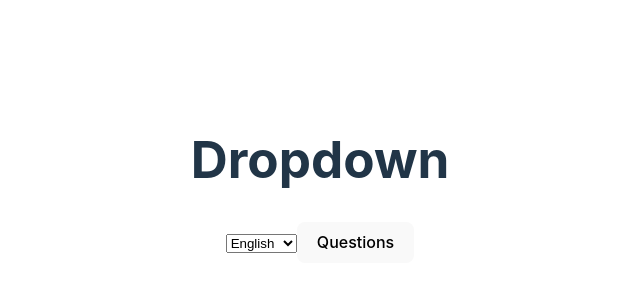
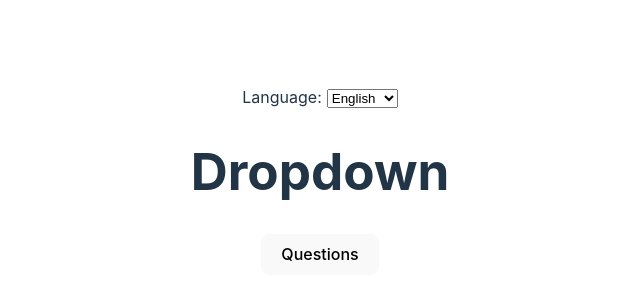
Before and after one commit to twinfred/A11y, a React (Vite) app: page / in a window 1280 px wide. Shown: the part 220-520 px from the top of the page, without its empty margins (320-960 px from the left). Built offline with nearby package versions, Linux system fonts and the light colour scheme.

Commit message:
add label for langauge selector

```diff
--- a/src/App.tsx
+++ b/src/App.tsx
@@ -6,8 +6,9 @@ import englishMessages from "./locales/en.json";
 import spanishMessages from "./locales/es.json";
 import { Header } from "./Header";
 import { Helmet } from "react-helmet";
+import { LanguageSelector } from "./LanguageSelector";
 
-enum Locale {
+export enum Locale {
   EN = "en",
   ES = "es",
 }
@@ -33,12 +34,9 @@ function App() {
       <Helmet>
         <html lang={locale} />
       </Helmet>
+      <LanguageSelector setLocale={setLocale} />
       <Header />
       <nav aria-label="Main navigation">
-        <select onChange={(e) => setLocale(e.target.value as Locale)}>
-          <option value={Locale.EN}>English</option>
-          <option value={Locale.ES}>Español</option>
-        </select>
         <Dropdown menuItems={FAQMenuItems} />
       </nav>
     </IntlProvider>
--- /dev/null
+++ b/src/LanguageSelector.tsx
@@ -0,0 +1,25 @@
+import { useIntl } from "react-intl";
+import { Locale } from "./App";
+
+interface LanguageSelectorProps {
+  setLocale: React.Dispatch<React.SetStateAction<Locale>>;
+}
+
+export const LanguageSelector = ({ setLocale }: LanguageSelectorProps) => {
+  const intl = useIntl();
+
+  return (
+    <>
+      <label htmlFor="LanguageSelector" style={{ marginRight: "5px" }}>
+        {intl.formatMessage({ id: "language" })}
+      </label>
+      <select
+        id="LanguageSelector"
+        onChange={(e) => setLocale(e.target.value as Locale)}
+      >
+        <option value={Locale.EN}>English</option>
+        <option value={Locale.ES}>Español</option>
+      </select>
+    </>
+  );
+};
--- a/src/locales/en.json
+++ b/src/locales/en.json
@@ -1,5 +1,6 @@
 {
   "header1": "Dropdown",
+  "language": "Language:",
   "menuButton": "Questions",
   "menu.item1": "How much does it cost?",
   "menu.item2": "How do I buy it?",
--- a/src/locales/es.json
+++ b/src/locales/es.json
@@ -1,5 +1,6 @@
 {
   "header1": "Desplegable",
+  "language": "Idioma:",
   "menuButton": "Preguntas",
   "menu.item1": "¿Cuánto cuesta?",
   "menu.item2": "¿Cómo lo compro?",
```
